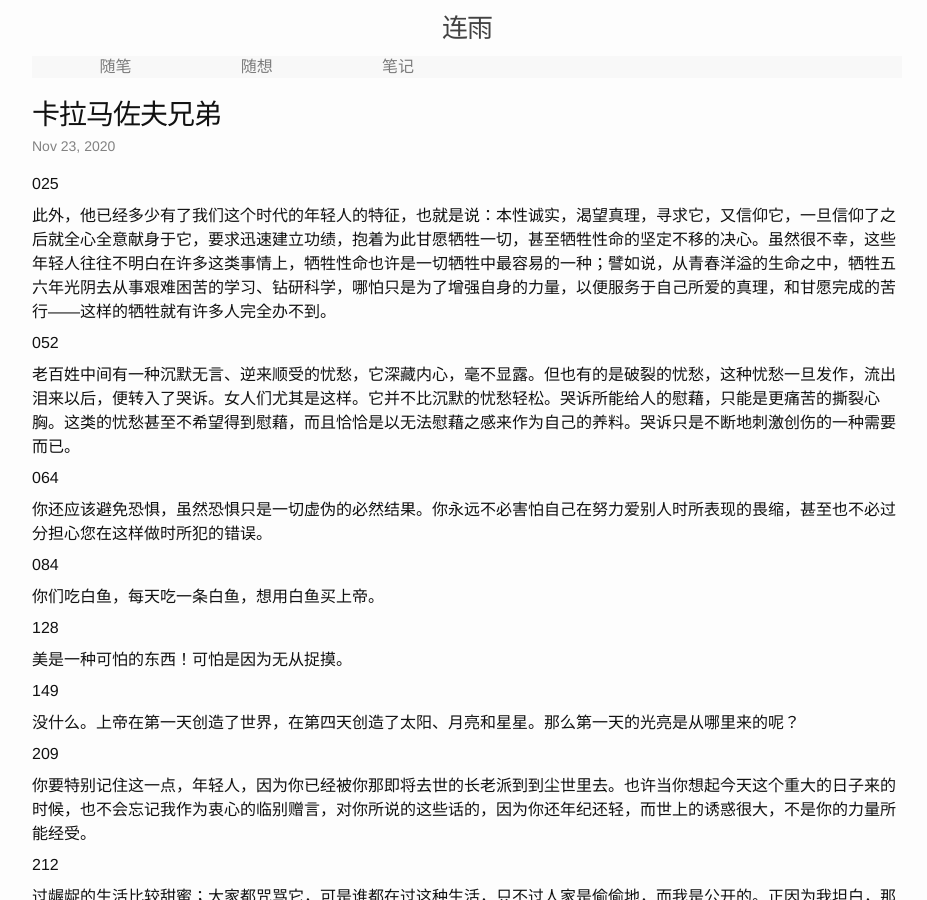
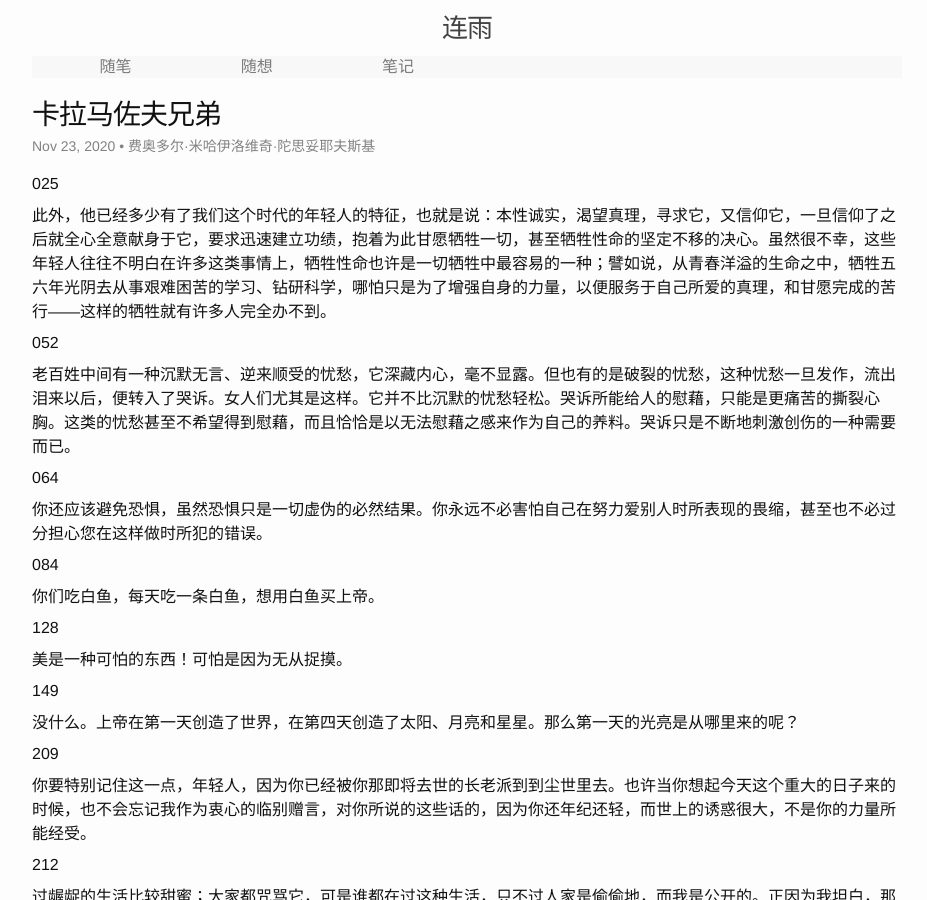
Before and after one commit to lianyu1115/lianyu, a Jekyll site: the page built from _book-notes/2020-11-23-卡拉马佐夫兄弟.md, in a window 1280 px wide and 900 px high. Shown: the whole window, without its empty margins (173-1100 px from the left). Built offline with Jekyll 4.4.1, drawn with Linux system fonts in a browser that asks for light colours.

Commit message:
Modified:   2020-11-23-卡拉马佐夫兄弟.md

```diff
--- a/_book-notes/2020-11-23-卡拉马佐夫兄弟.md
+++ b/_book-notes/2020-11-23-卡拉马佐夫兄弟.md
@@ -4,6 +4,7 @@ title: '卡拉马佐夫兄弟'
 date: '2020-11-23 11:52:12 +0800'
 categories: ''
 tags: ''
+author: 费奥多尔·米哈伊洛维奇·陀思妥耶夫斯基
 ---
 
 025
```
